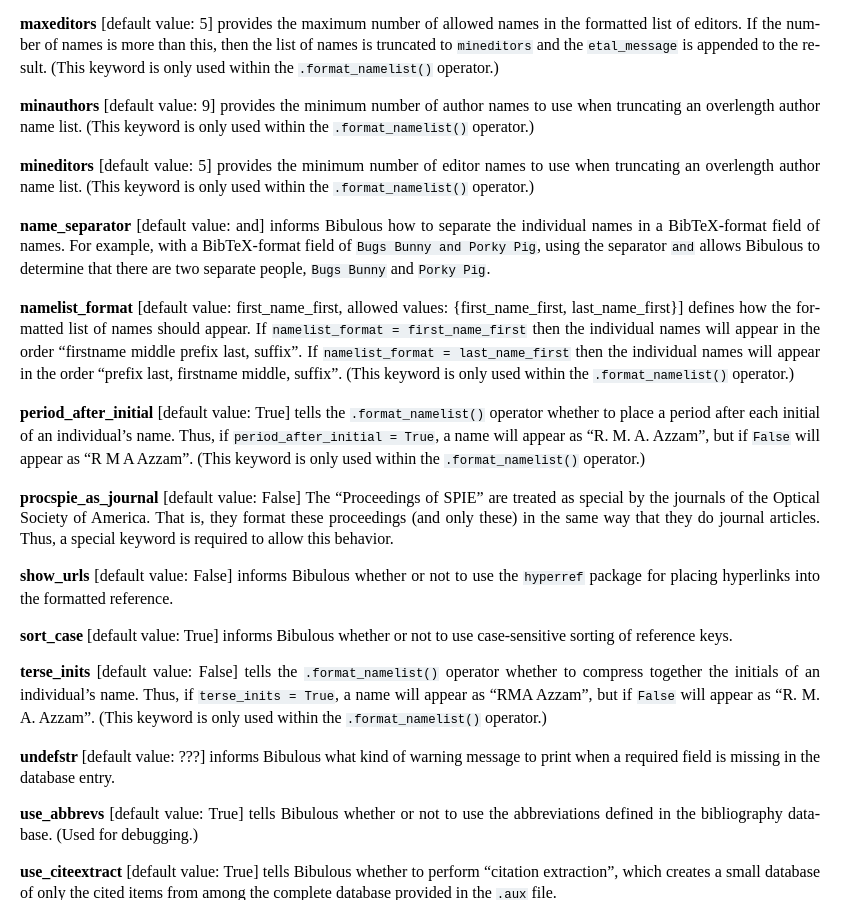
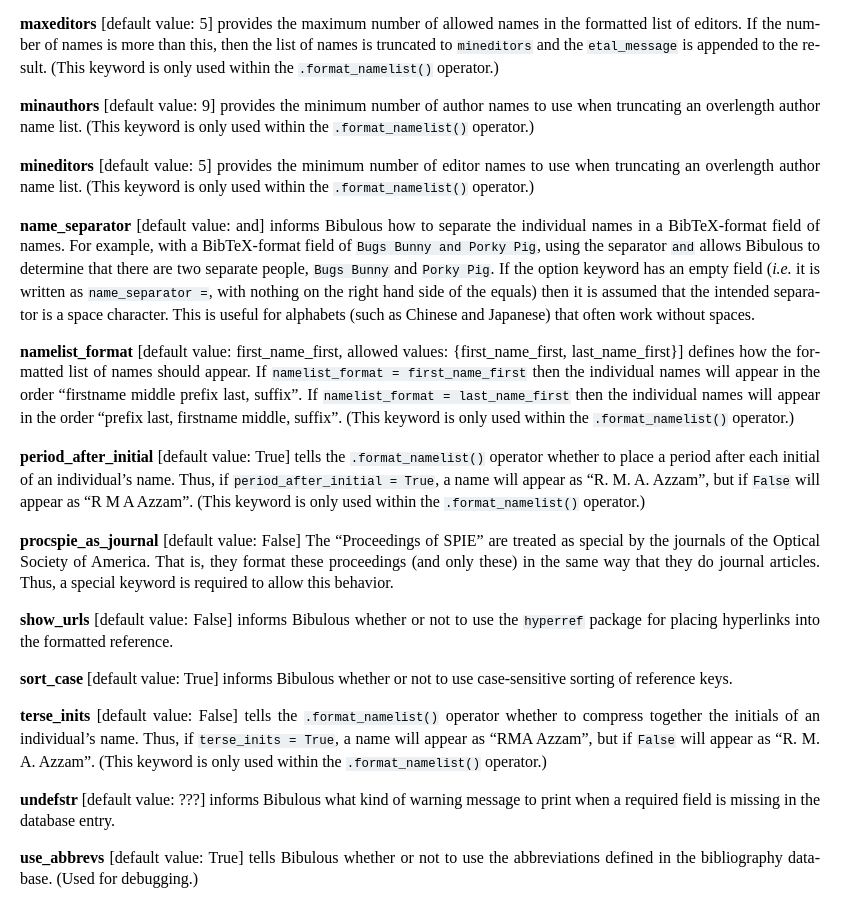
Before and after one commit to nzhagen/bibulous, a Sphinx documentation site: the page built from doc/guidelines_for_writing_style_templates.rst, in a window 1280 px wide and 900 px high, scrolled down 7160 px. Shown: the whole window, without its empty margins (0-864 px from the left). Built offline with Sphinx 7.4.7, drawn with Linux system fonts in a browser that asks for light colours.

```diff
--- a/doc/guidelines_for_writing_style_templates.rst
+++ b/doc/guidelines_for_writing_style_templates.rst
@@ -227,7 +227,7 @@ Each of the keywords is summarized below.
 
 **mineditors** [default value: 5] provides the minimum number of editor names to use when truncating an overlength author name list. (This keyword is only used within the ``.format_namelist()`` operator.)
 
-**name_separator** [default value: and] informs Bibulous how to separate the individual names in a BibTeX-format field of names. For example, with a BibTeX-format field of ``Bugs Bunny and Porky Pig``, using the separator ``and`` allows Bibulous to determine that there are two separate people, ``Bugs Bunny`` and ``Porky Pig``.
+**name_separator** [default value: and] informs Bibulous how to separate the individual names in a BibTeX-format field of names. For example, with a BibTeX-format field of ``Bugs Bunny and Porky Pig``, using the separator ``and`` allows Bibulous to determine that there are two separate people, ``Bugs Bunny`` and ``Porky Pig``. If the option keyword has an empty field (*i.e.* it is written as ``name_separator =``, with nothing on the right hand side of the equals) then it is assumed that the intended separator is a space character. This is useful for alphabets (such as Chinese and Japanese) that often work without spaces.
 
 **namelist_format** [default value: first_name_first, allowed values: {first_name_first, last_name_first}] defines how the formatted list of names should appear. If ``namelist_format = first_name_first`` then the individual names will appear in the order "firstname middle prefix last, suffix". If ``namelist_format = last_name_first`` then the individual names will appear in the order "prefix last, firstname middle, suffix". (This keyword is only used within the ``.format_namelist()`` operator.)
 
```
Also changed, not shown: 16 other files.
